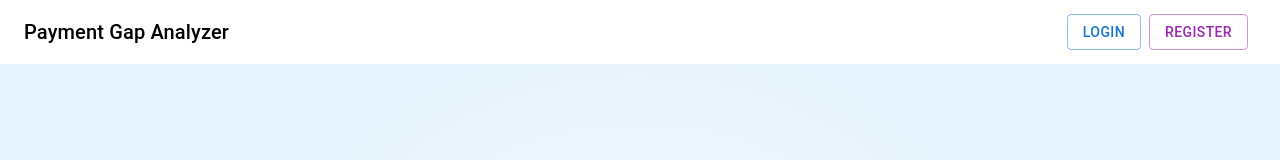
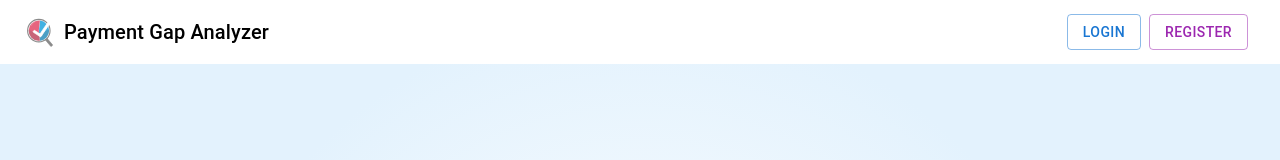
Before and after one commit to GabrielaSpiridon/Payment-Gap-Analyzer, a React (Vite) app in the folder PaymentGap/: page /login in a window 1280 px wide. Shown: the top 160 px of the page. Built offline with nearby package versions, Linux system fonts and the light colour scheme; what react-plotly.js would draw is missing.

Commit message:
Logo update

```diff
--- a/PaymentGap/frontend/src/components/Navbar.jsx
+++ b/PaymentGap/frontend/src/components/Navbar.jsx
@@ -16,6 +16,7 @@ import {
 } from '@mui/material';
 import MenuIcon from '@mui/icons-material/Menu';
 import { Link } from 'react-router-dom';
+import logo from '../assets/logo.svg';
 
 function Navbar({ isAuthenticated, onLogout }) {
   const theme = useTheme();
@@ -74,14 +75,25 @@ function Navbar({ isAuthenticated, onLogout }) {
     <>
       <AppBar position="static" sx={{ bgcolor: 'white', color: 'black' }}>
         <Toolbar sx={{ justifyContent: 'space-between' }}>
-          <Typography
-            variant="h6"
+          <Box
             component={Link}
             to="/"
-            sx={{ textDecoration: 'none', color: 'inherit' }}
+            sx={{
+              display: 'flex',
+              alignItems: 'center',
+              textDecoration: 'none',
+              color: 'inherit'
+            }}
           >
-            Payment Gap Analyzer
-          </Typography>
+            <img
+              src={logo}
+              alt="Logo"
+              style={{ height: 32, marginRight: 8 }}
+            />
+            <Typography variant="h6" sx={{ color: 'inherit' }}>
+              Payment Gap Analyzer
+            </Typography>
+          </Box>
 
           {isMobile ? (
             <IconButton edge="end" onClick={handleDrawerToggle} color="inherit">
--- a/PaymentGap/index.html
+++ b/PaymentGap/index.html
@@ -2,7 +2,7 @@
 <html lang="en">
   <head>
     <meta charset="UTF-8" />
-    <link rel="icon" type="image/svg+xml" href="/vite.svg" />
+    <link rel="icon" type="image/svg+xml" href="/frontend/src/assets/logo.svg" />
     <meta name="viewport" content="width=device-width, initial-scale=1.0" />
     <title>PaymentGap Analyzer</title>
   </head>
```
Also changed, not shown: PaymentGap/frontend/src/assets/logo.svg (added).
